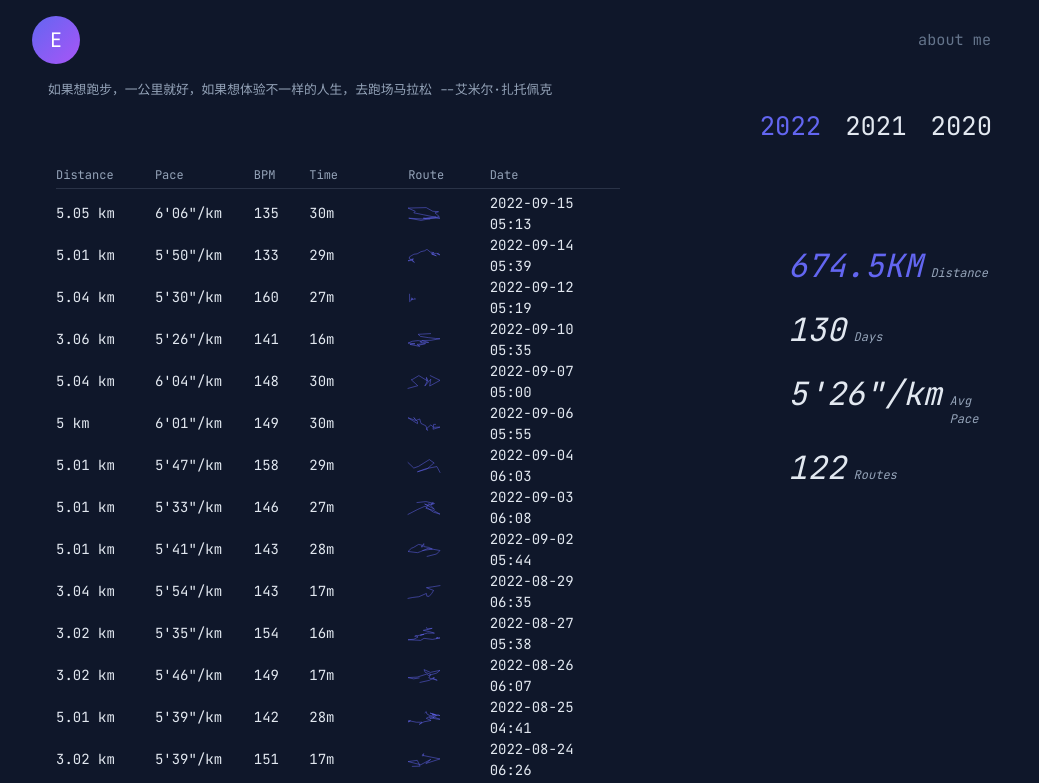
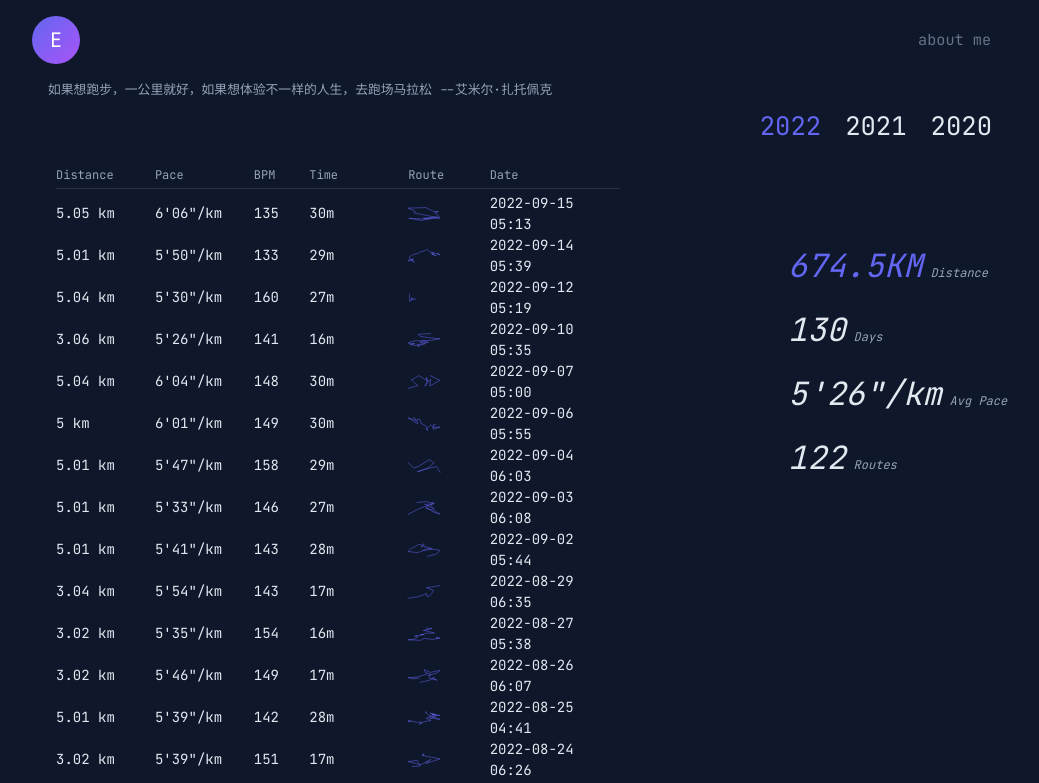
Before and after one commit to EthanALX/bio, a Next.js app in the folder frontend/: page / in a window 1280 px wide. Shown: the top 783 px of the page, without its empty margins (128-1167 px from the left). Built offline with nearby package versions, Linux system fonts and the light colour scheme.

Commit message:
feat: add route

```diff
--- a/frontend/src/features/activity-dashboard/components/SummaryStats/SummaryStats.module.css
+++ b/frontend/src/features/activity-dashboard/components/SummaryStats/SummaryStats.module.css
@@ -2,7 +2,7 @@
     display: flex;
     flex-direction: column;
     gap: 1rem;
-    min-width: 250px;
+    min-width: 320px;
     padding: 1rem;
     margin-top: 4rem;
 }
```
